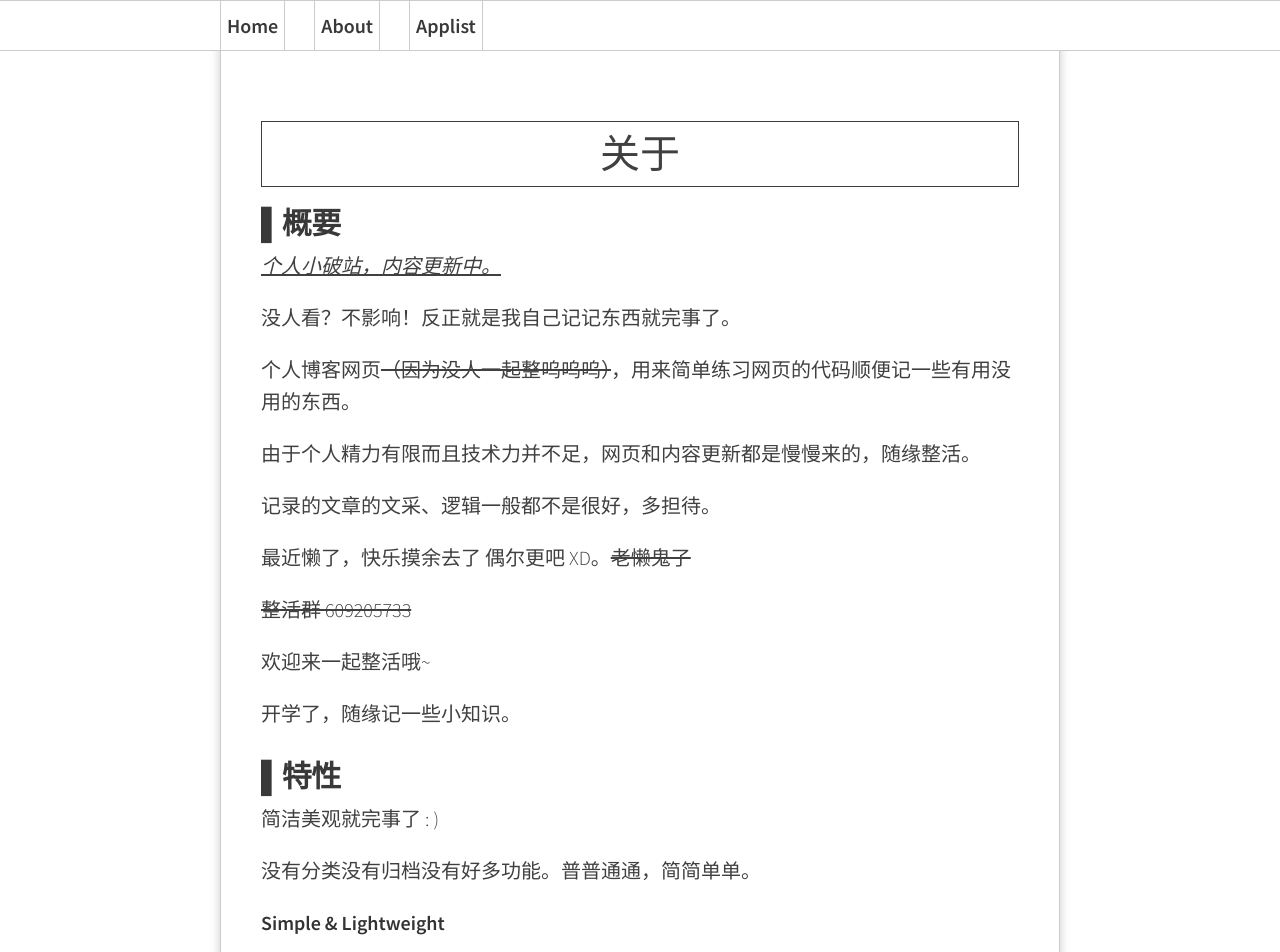
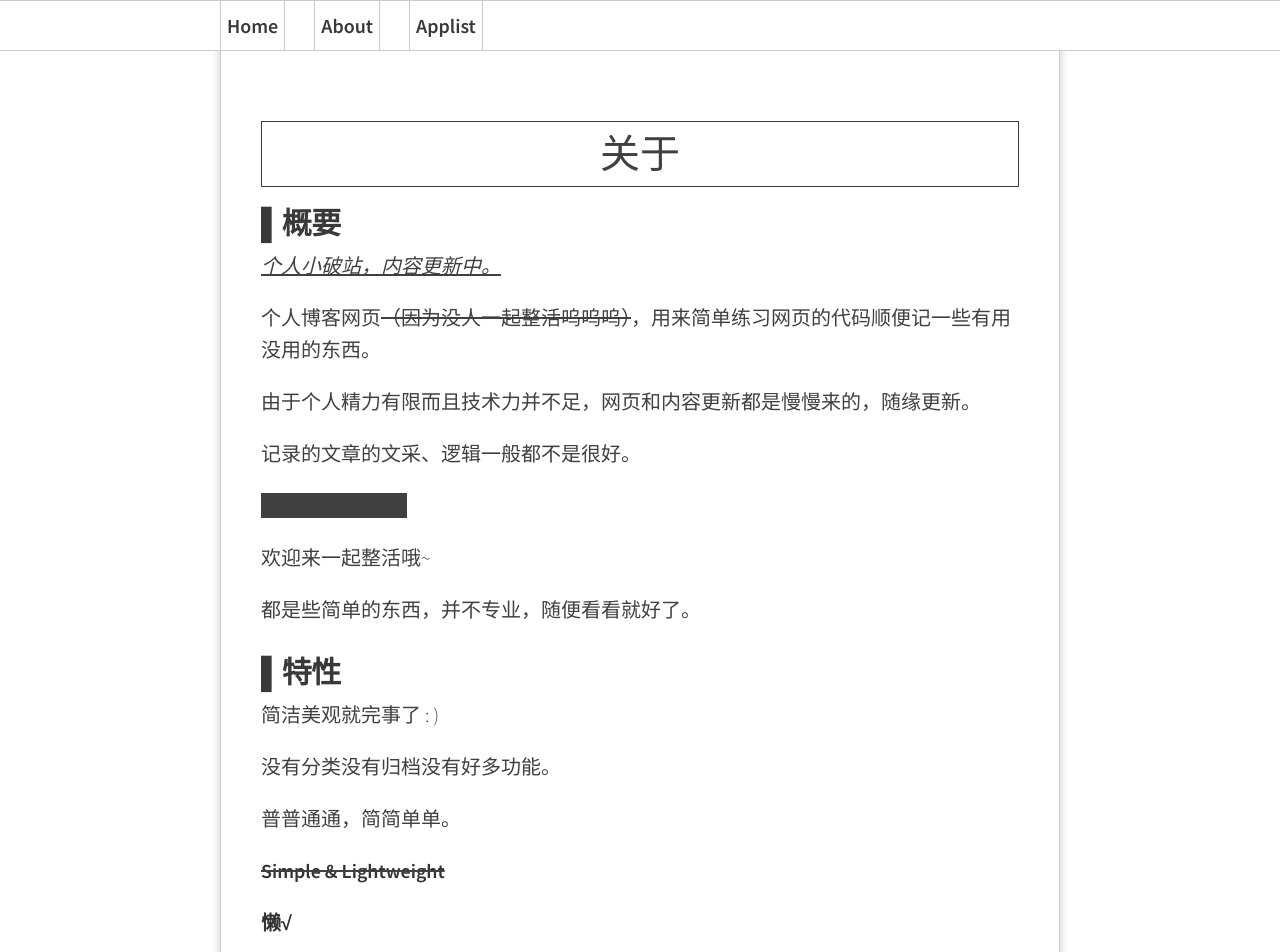
Before and after one commit to Melody-of-Oblivion/Melody-of-Oblivion.github.io, a Jekyll site: the page built from pages/about.md, in a window 1280 px wide and 1400 px high. Shown: the top 952 px of the window. Built offline with Jekyll 4.4.1, drawn with Linux system fonts in a browser that asks for light colours; some of the changed text lies outside the part shown.

Commit message:
Update about.md

```diff
--- a/pages/about.md
+++ b/pages/about.md
@@ -7,31 +7,33 @@ permalink: /about/
 
 *<u>个人小破站，内容更新中。</u>*
 
-没人看？不影响！反正就是我自己记记东西就完事了。
+个人博客网页~~（因为没人一起整活呜呜呜）~~，用来简单练习网页的代码顺便记一些有用没用的东西。
 
-个人博客网页~~（因为没人一起整呜呜呜）~~，用来简单练习网页的代码顺便记一些有用没用的东西。
+由于个人精力有限而且技术力并不足，网页和内容更新都是慢慢来的，随缘更新。
 
-由于个人精力有限而且技术力并不足，网页和内容更新都是慢慢来的，随缘整活。
+记录的文章的文采、逻辑一般都不是很好。
 
-记录的文章的文采、逻辑一般都不是很好，多担待。
-
-最近懒了，快乐摸余去了 偶尔更吧 XD。~~老懒鬼了~~
-
-~~整活群 609205733~~
+<span style="background: #404040">整活群609205733</span>
 
 欢迎来一起整活哦~
 
-开学了，随缘记一些小知识。
+都是些简单的东西，并不专业，随便看看就好了。
 
 # ▌特性
 
 简洁美观就完事了 : )
 
-没有分类没有归档没有好多功能。普普通通，简简单单。
+没有分类没有归档没有好多功能。
 
-**Simple & Lightweight**
+普普通通，简简单单。
 
-RSS订阅在页面底部哦~目前只能订阅正文内容，想要的可以订阅。
+~~**Simple & Lightweight**~~
+
+**懒√**
+
+RSS订阅在页面底部哦~
+
+能订阅正文内容，需要的可以订阅。
 
 平常自己记点简单的东西，随便看看吧。‍\_(:з」∠)_
 
```
